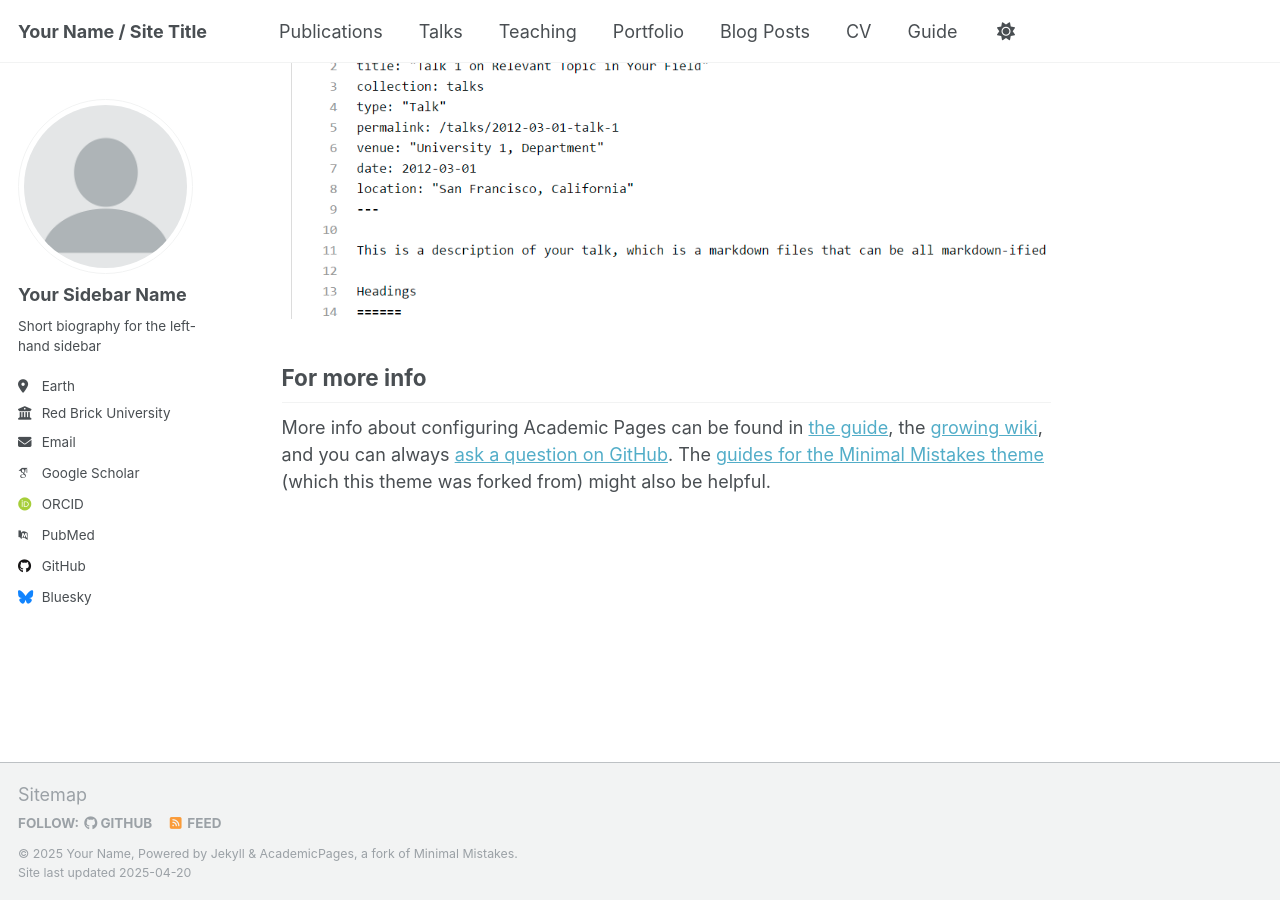
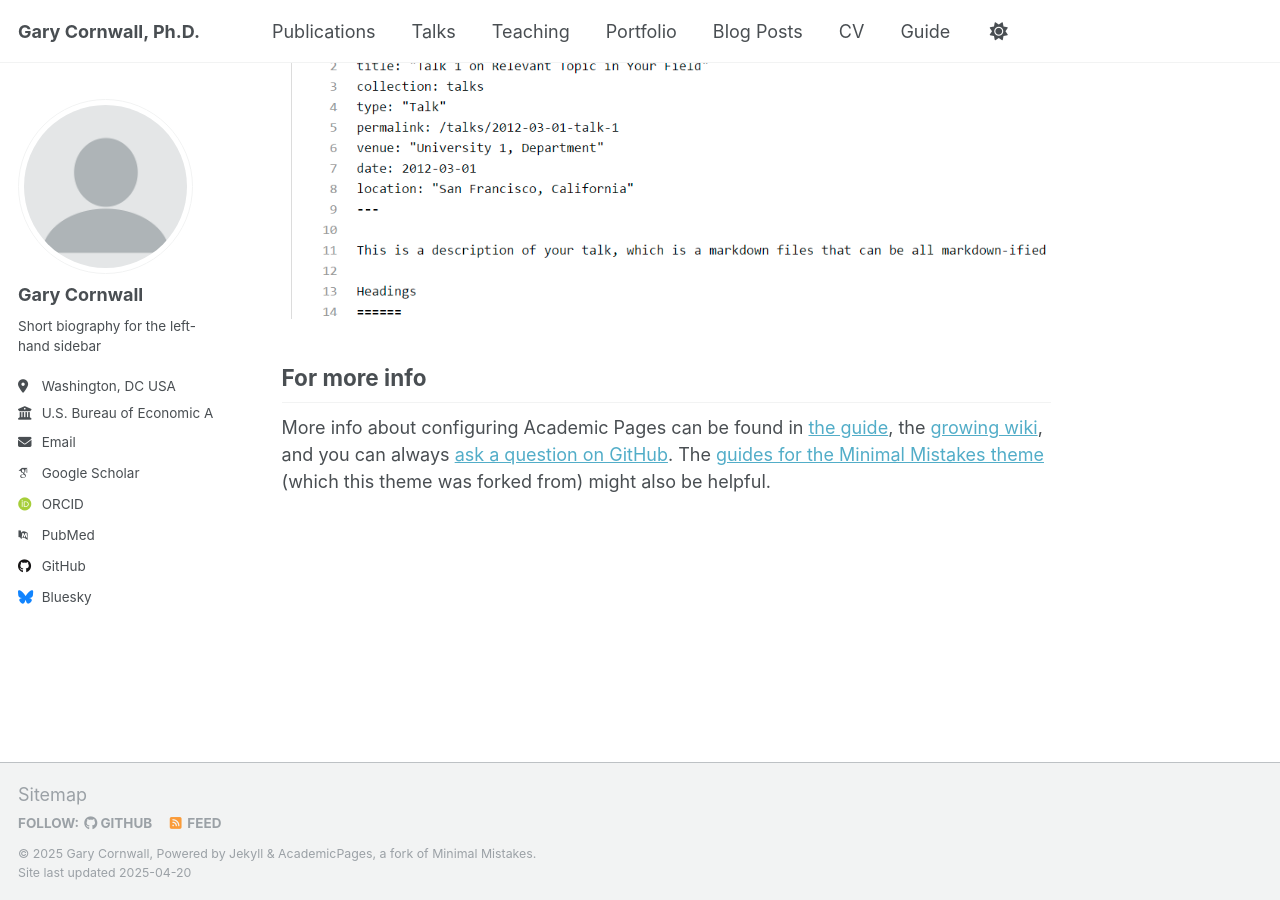
Before and after one commit to grycrnwll/grycrnwll.github.io, a Jekyll site: the page built from _pages/about.md, in a window 1280 px wide and 900 px high, scrolled down 2636 px. Built offline with Jekyll 4.4.1, drawn with Linux system fonts in a browser that asks for light colours; some web fonts are replaced.

Commit message:
Update _config.yml

```diff
--- a/_config.yml
+++ b/_config.yml
@@ -9,13 +9,13 @@
 # Basic Site Settings
 locale                   : "en-US"
 site_theme               : "default"
-title                    : "Your Name / Site Title"
+title                    : "Gary Cornwall, Ph.D."
 title_separator          : "-"
-name                     : &name "Your Name"
-description              : &description "personal description"
-url                      : https://academicpages.github.io # the base hostname & protocol for your site e.g. "https://[your GitHub username].github.io"
+name                     : &name "Gary Cornwall"
+description              : &description "Senior Research Economist"
+url                      : https://grycrnwll.github.io # the base hostname & protocol for your site e.g. "https://[your GitHub username].github.io"
 baseurl                  : "" # the subpath of your site, e.g. "/blog"
-repository               : "academicpages/academicpages.github.io"
+repository               : "grycrnwll/grycrnwll.github.io"
 
 # Site Author - The following control what appear as part of the author content on the side bar.
 #               If a field is blank the icon and link will not appear, otherwise it will be shown.
@@ -23,13 +23,13 @@ repository               : "academicpages/academicpages.github.io"
 author:
   # Biographic information
   avatar           : "profile.png"
-  name             : "Your Sidebar Name"
+  name             : "Gary Cornwall"
   pronouns         : # example: "she/her"
   bio              : "Short biography for the left-hand sidebar"
-  location         : "Earth"
-  employer         : "Red Brick University"
+  location         : "Washington, DC  USA"
+  employer         : "U.S. Bureau of Economic Analysis"
   uri              : # URL
-  email            : "none@example.org"
+  email            : "grycrnwll@gmail.com"
 
   # Academic websites
   arxiv            : # URL - Update with the correct link to your profile
```
